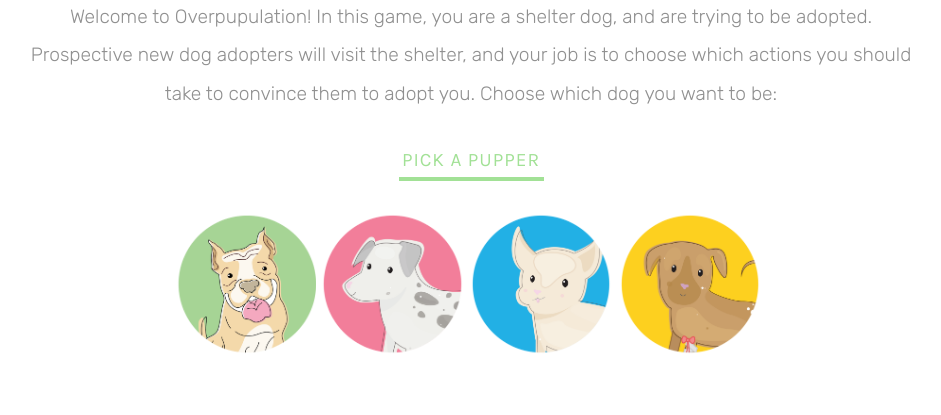
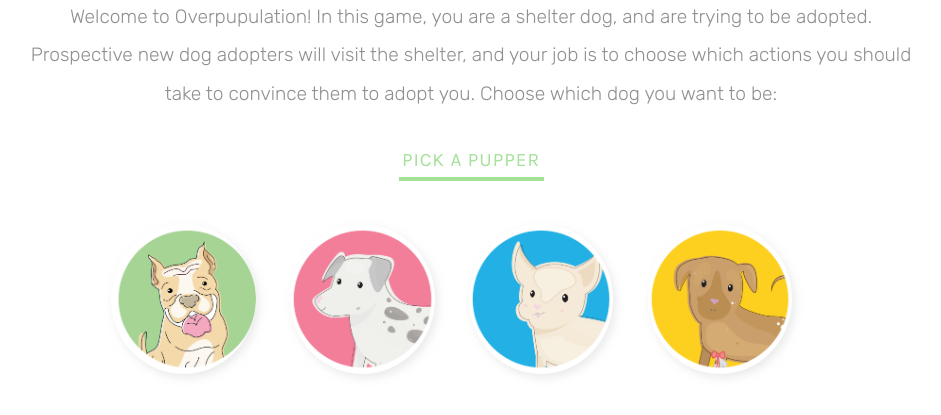
Before and after one commit to olivewong/Overpupulation, a plain HTML site: page index.html in a window 1280 px wide. Shown: the part 177-592 px from the top of the page, without its empty margins (169-1110 px from the left). Drawn offline with Linux system fonts and the light colour scheme.

Commit message:
added more shadow & spacing to pup selectors

```diff
--- a/css/gamestyle.css
+++ b/css/gamestyle.css
@@ -24,6 +24,8 @@ h1 {
     margin: auto;
     width: 15%;
 }
+
+
 
 #text {
     font-weight: 300;
@@ -165,15 +167,17 @@ h1 {
     text-align: center;
 }
 #dog-selection-panel {
-    height: 150px;
-    width: 600px;
-    margin: 0 auto;
+    width: 750px;
+    height: 100px;
+    margin:0 auto;
     margin-bottom: 1.5em;
+}
 
-}
 #dog-selection-panel img {
     height: 150px;
-
+    border-radius:50%;
+    box-shadow: 3px 4px 9px 0 rgba(215,215,215,0.5);
+    margin:15px;
 }
 
 .selected {
@@ -235,7 +239,7 @@ h1 {
 	position:absolute;
 	top:610px;
 	left:440px;
-    background-color: #FFFFFF;
+  background-color: #FFFFFF;
 	box-shadow: 3px 4px 9px 0 rgba(215,215,215,0.5);
 	border: 1px solid #FFCDD7;
 	border-radius: 43px;
@@ -273,6 +277,10 @@ h1 {
     border: 1px solid #FFCDD7;
     border-radius: 43px;
 }
+
+
+
+
 .action-button img {
     top: 0;
     margin: 0 auto;
```
